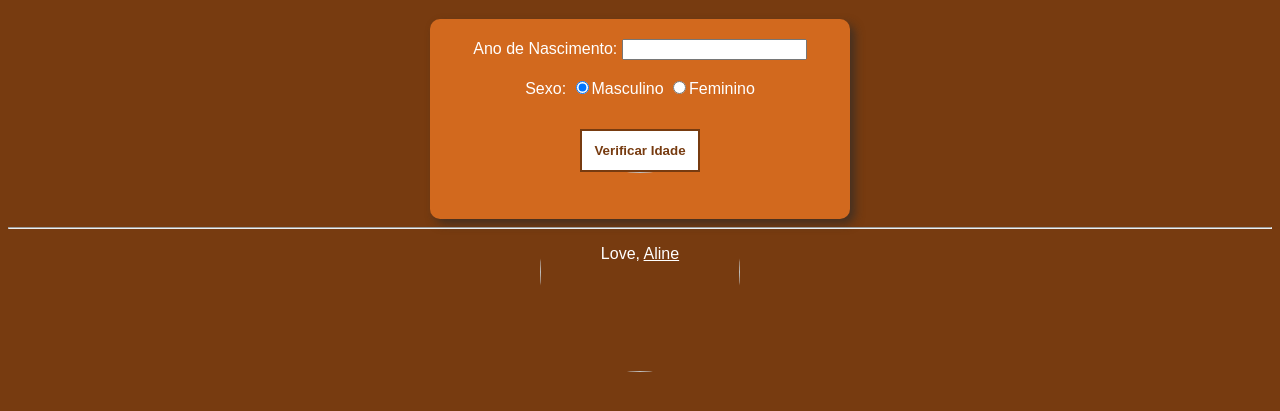
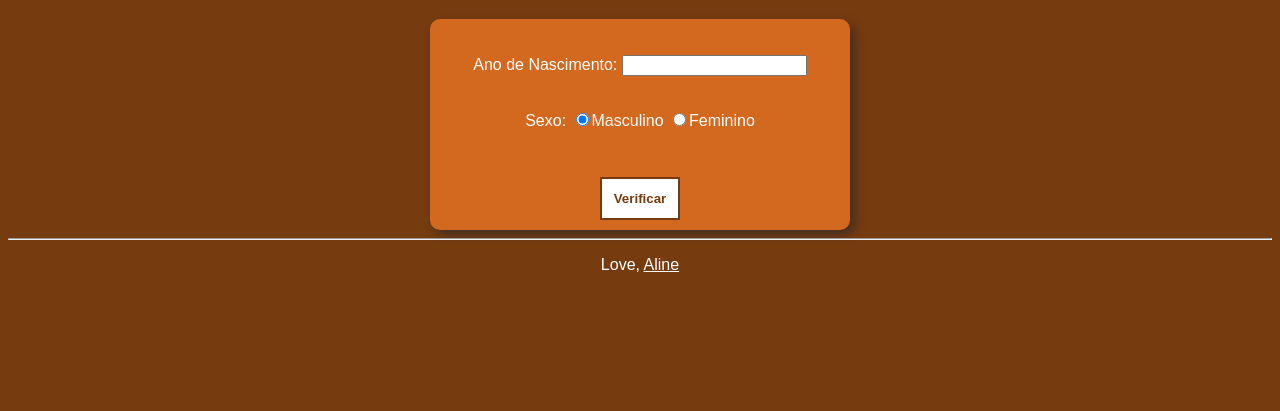
Before and after one commit to alinearaujodev/javascript-study, a plain HTML site: page cursoemvideo-js/desafios/02-age/index.html in a window 1280 px wide. Shown: the part 61-472 px from the top of the page. Drawn offline with Linux system fonts and the light colour scheme.

Commit message:
desafio age finalizado

```diff
--- a/cursoemvideo-js/desafios/02-age/index.html
+++ b/cursoemvideo-js/desafios/02-age/index.html
@@ -14,18 +14,16 @@
         <main>
             <section id="box">
                 <div>
-                    <label>Ano de Nascimento:</label>
-                    <input type="number" name="year" id="year">
+                    <p>Ano de Nascimento:
+                        <input type="number" name="year" id="year">
+                    </p>
+                    <p>Sexo:
+                        <input type="radio" name="sexo" id="masc" checked>Masculino
+                        <input type="radio" name="sexo" id="fem">Feminino
+                    </p>
+                    <input id="botao" type="submit" value="Verificar" onclick="verificar()">
                 </div>
-                <div>
-                    <label>Sexo:</label>
-                    <input type="radio" name="sexo" id="masc" checked>Masculino
-                    <input type="radio" name="sexo" id="fem">Feminino
-                </div>
-                <input id="botao" type="submit" value="Verificar Idade" onclick="verificar()">
-                <div id="age">
-                    <img id="image">
-                </div>
+                <div id="age"></div>
             </section>
         </main>
 
--- a/cursoemvideo-js/desafios/02-age/script.js
+++ b/cursoemvideo-js/desafios/02-age/script.js
@@ -2,40 +2,43 @@ function verificar(){
     var now = new Date()
     var atual = now.getFullYear()
     var year = document.getElementById('year')
+    var res = document.querySelector('div#age')
 
-    if (year.value.length == 0 || year.value > atual){
+    // SABER SE ANO É VALIDO
+    if (year.value.length == 0 || Number(year.value) > atual){
         alert('Erro! Verifique os dados e tente novamente')
     } else {
-        var res = document.getElementById('age')
         var sexo = document.getElementsByName('sexo')
         var idade = atual - Number(year.value)
         var genero = ''
-        var photo = document.getElementById('image')
+        var photo = document.createElement('img')
+        photo.setAttribute('id', 'foto')
 
+        // CONDIÇÃO PARA SEXO MASCULINO
         if (sexo[0].checked){
             genero = 'Homem'
             if (idade <=12){
-                photo.src = 'boy.jpg'
+                photo.setAttribute('src', 'boy.jpg')
             }  else if (idade > 12 && idade <=20){
-                photo.src = 'young-man.jpg'
+                photo.setAttribute('src', 'young-man.jpg')
             }  else if (idade > 20 && idade <=55){
-                photo.src = 'man.jpg'
+                photo.setAttribute('src', 'man.jpg')
             } else if (idade > 55){
-                photo.src = 'old-woman.jpg'
+                photo.setAttribute('src', 'old-man.jpg')
             }
-        } else if (sexo[1].checked){
+        } else{
+            // CONDIÇÃO PARA SEXO FEMININO
             genero = 'Mulher'
             if (idade <= 12){
-                photo.src = 'girl.jpg'
+                photo.setAttribute('src', 'girl.jpg')
             } else if (idade > 12 && idade <=20){
-                photo.src = 'young-woman.jpg'
+                photo.setAttribute('src', 'young-woman.jpg')
             } else if (idade > 20 && idade <=55){
-                photo.src = 'woman.jpg'
+                photo.setAttribute('src', 'woman.jpg')
             } else if (idade > 55){
-                photo.src = 'old-woman.jpg'
+                photo.setAttribute('src', 'old-woman.jpg')
             }
         }
-
         res.innerHTML = `Verificamos que você é ${genero} e tem ${idade} anos`
         res.appendChild(photo)
     }
--- a/cursoemvideo-js/desafios/02-age/style.css
+++ b/cursoemvideo-js/desafios/02-age/style.css
@@ -8,7 +8,7 @@ body{
 section#box{
     border-radius: 10px;
     width: 400px;
-    height: 180px;
+    height: auto;
     margin: auto;
     padding: 10px;
     line-height: 40px;
@@ -38,11 +38,6 @@ img {
     height: 200px;
 }
 
-footer{
-    position: relative;
-
-}
-
 a {
     color: white;
 }
```
